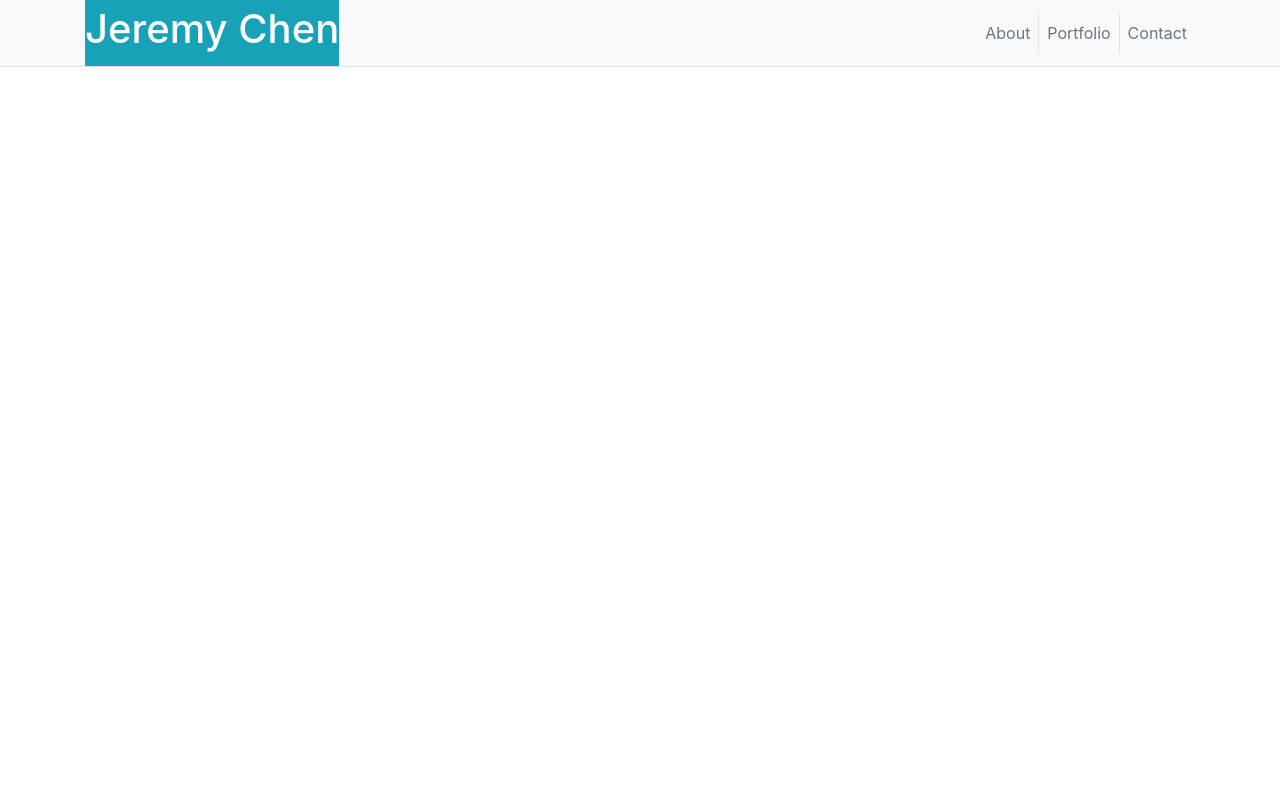
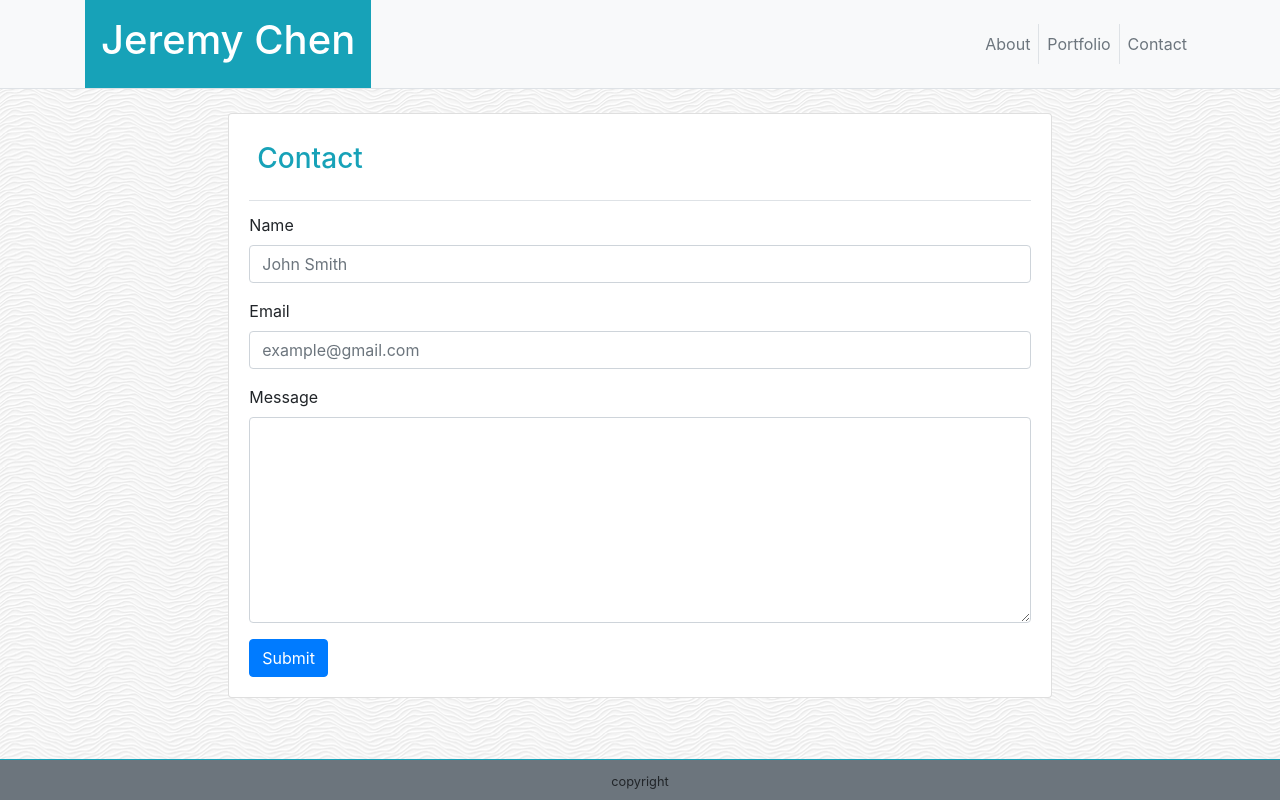
Before and after one commit to JDC-RVA/Bootstrap-Portfolio, a plain HTML site: page contact.html in a window 1280 px wide. Drawn offline with nearby package versions, Linux system fonts and the light colour scheme.

Commit message:
added code to portfolio and contact

```diff
--- a/contact.html
+++ b/contact.html
@@ -1,16 +1,19 @@
 <!DOCTYPE html>
 <html lang="en">
+
 <head>
   <meta charset="UTF-8">
   <meta name="viewport" content="width=device-width, initial-scale=1.0">
   <meta http-equiv="X-UA-Compatible" content="ie=edge">
   <link rel="stylesheet" href="https://stackpath.bootstrapcdn.com/bootstrap/4.3.1/css/bootstrap.min.css">
+  <link rel="stylesheet" href="style.css">
   <title>Contact</title>
 </head>
+
 <body>
-    <nav class="navbar navbar-expand-lg navbar-dark bg-light p-0 border-bottom">
+  <nav class="navbar navbar-expand-lg navbar-dark bg-light p-0 border-bottom mb-4">
     <div class="container">
-          <a class="navbar-brand bg-info text-center" href="#">
+      <a class="navbar-brand bg-info text-center p-3" href="#">
         <h1>Jeremy Chen</h1>
       </a>
       <div class="collapse navbar-collapse">
@@ -27,5 +30,35 @@
         </ul>
       </div>
   </nav>
+
+  <div class="container col-lg-8">
+    <div class="card">
+      <div class="card-body">
+        <h3 class="card-title text-info border-bottom p-2 pb-4">Contact</h3>
+        <form>
+            <div class="form-group">
+              <label for="exampleInputEmail1">Name</label>
+              <input type="email" class="form-control" id="exampleInputEmail1" aria-describedby="emailHelp"
+                placeholder="John Smith">
+
+            </div>
+            <div class="form-group">
+              <label>Email</label>
+              <input type="password" class="form-control" placeholder="example@gmail.com">
+            </div>
+            <div class="form-group">
+                <label for="exampleFormControlTextarea1">Message</label>
+                <textarea class="form-control" rows="8"></textarea>
+              </div>
+            <button type="submit" class="btn btn-primary">Submit</button>
+          </form>
+      </div>
+    </div>
+  </div>
+
+  <div class="footer bg-secondary border-top border-info text-center p-2 mt-5 fixed-bottom" id="pageborder">
+      <small>copyright</small>
+
 </body>
+
 </html>
--- a/style.css
+++ b/style.css
@@ -1,3 +1,3 @@
 body {
-    background: url()
+    background: url(images/white-waves.png)
 }
```
Also changed, not shown: index.html (+6 -2 lines), portfolio.html (+18 -2 lines). Lines whose indentation alone changed are shown as unchanged.
